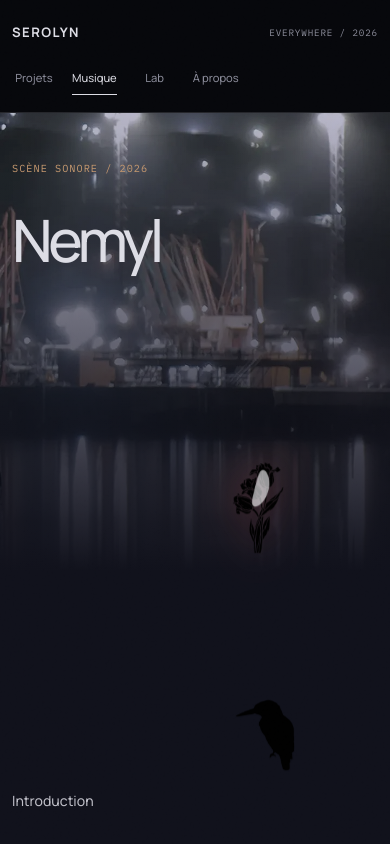
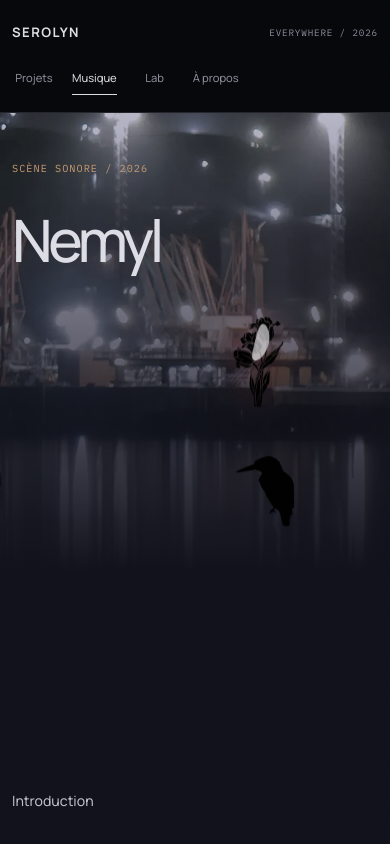
Before and after one commit to serolyn/tactical-board, a React (Vite) app: page /music/ep-1 in a window 390 px wide. Built offline with nearby package versions, Linux system fonts and the light colour scheme.

Commit message:
fix: afficher la scène Nemyl sur mobile
Ancre la scène narrative dans EntryHero afin que son calque absolu utilise la bonne hauteur de référence sur Safari mobile, sans modifier les animations ni les assets.

```diff
--- a/src/portfolio/components/PortfolioEntryHero.tsx
+++ b/src/portfolio/components/PortfolioEntryHero.tsx
@@ -6,6 +6,8 @@
  * section, indice ou bloc de liens. Si tu veux modifier ce que l'utilisateur
  * voit à l'écran, c'est souvent ici qu'il faut commencer.
  */
+
+import type { ReactNode } from 'react'
 
 import type { ContentLink } from '../content/portfolioContentTypes'
 import { ContentLinkAction } from './PortfolioEntryLinks'
@@ -23,6 +25,7 @@ interface EntryHeroProps {
   metadata: readonly MetadataItem[]
   primaryAction?: ContentLink
   notice?: string
+  overlay?: ReactNode
 }
 /**
  * Cette fonction intervient sur le sujet “entry Hero” dans portfolio.
@@ -41,12 +44,19 @@ export function EntryHero({
   metadata,
   primaryAction,
   notice,
+  overlay,
 }: EntryHeroProps) {
   return (
     <header className="entry-hero">
       <div className="entry-hero__visual">
         {cover ? <img alt={cover.alt} decoding="async" src={cover.src} /> : null}
       </div>
+
+      {/*
+       * Une scène décorative doit vivre dans le hero lui-même.
+       * Elle dispose ainsi de la même hauteur de référence sur ordinateur et mobile.
+       */}
+      {overlay}
 
       <div className="entry-hero__copy">
         <p className="portfolio-meta">{eyebrow}</p>
--- a/src/portfolio/pages/PortfolioMusicDetailPage.tsx
+++ b/src/portfolio/pages/PortfolioMusicDetailPage.tsx
@@ -73,12 +73,19 @@ export function MusicDetailView({ entry }: MusicDetailViewProps) {
   /*
    * Prépare la scène animée.
    * Elle reste vide si aucune scène n'est associée à la musique.
+   *
+   * La scène est transmise directement au hero. Son calque absolu utilise donc
+   * toujours la hauteur du hero comme référence, y compris sur Safari mobile.
    */
   let storyOverlay: ReactNode = null
 
   if (entry.storyOverlay) {
     const StoryOverlay = entry.storyOverlay
-    storyOverlay = <StoryOverlay />
+    storyOverlay = (
+      <Suspense fallback={null}>
+        <StoryOverlay />
+      </Suspense>
+    )
   }
 
   /*
@@ -125,13 +132,10 @@ export function MusicDetailView({ entry }: MusicDetailViewProps) {
             value: audioAvailability,
           },
         ]}
+        overlay={storyOverlay}
         summary={entry.summary}
         title={entry.title}
       />
-
-      <Suspense fallback={null}>
-        {storyOverlay}
-      </Suspense>
 
       {audioPlayer}
 
```
